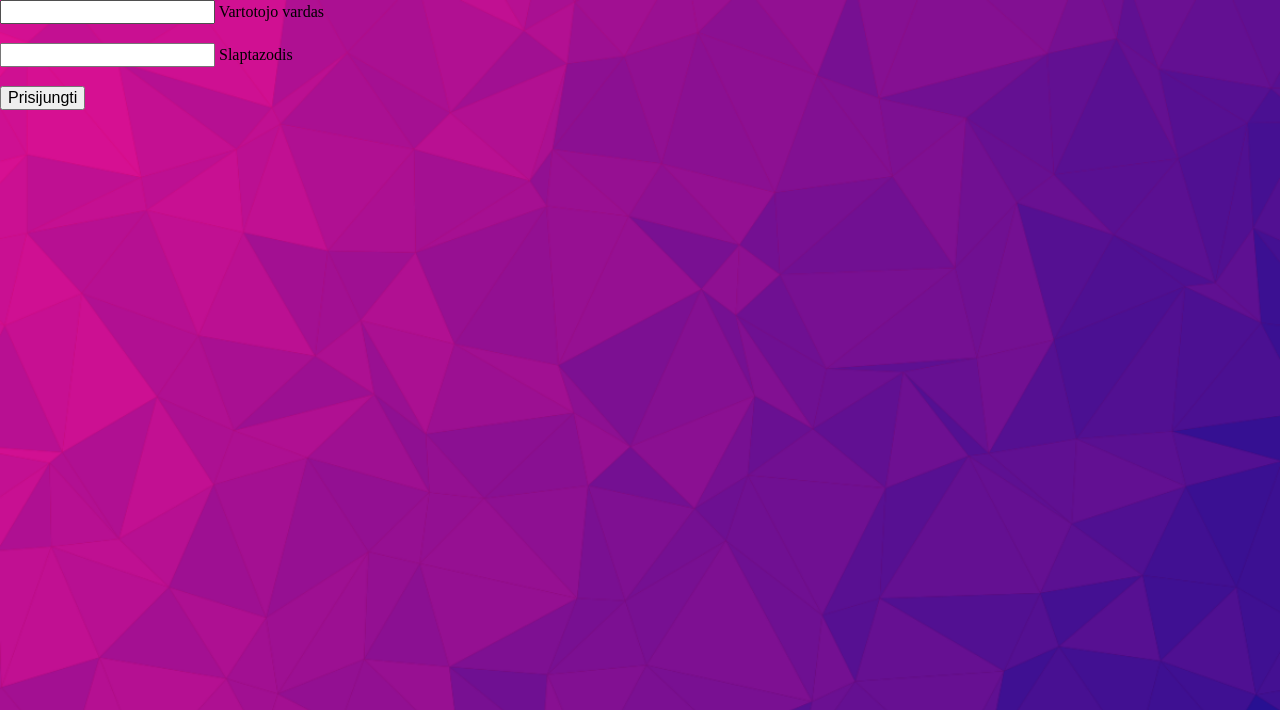
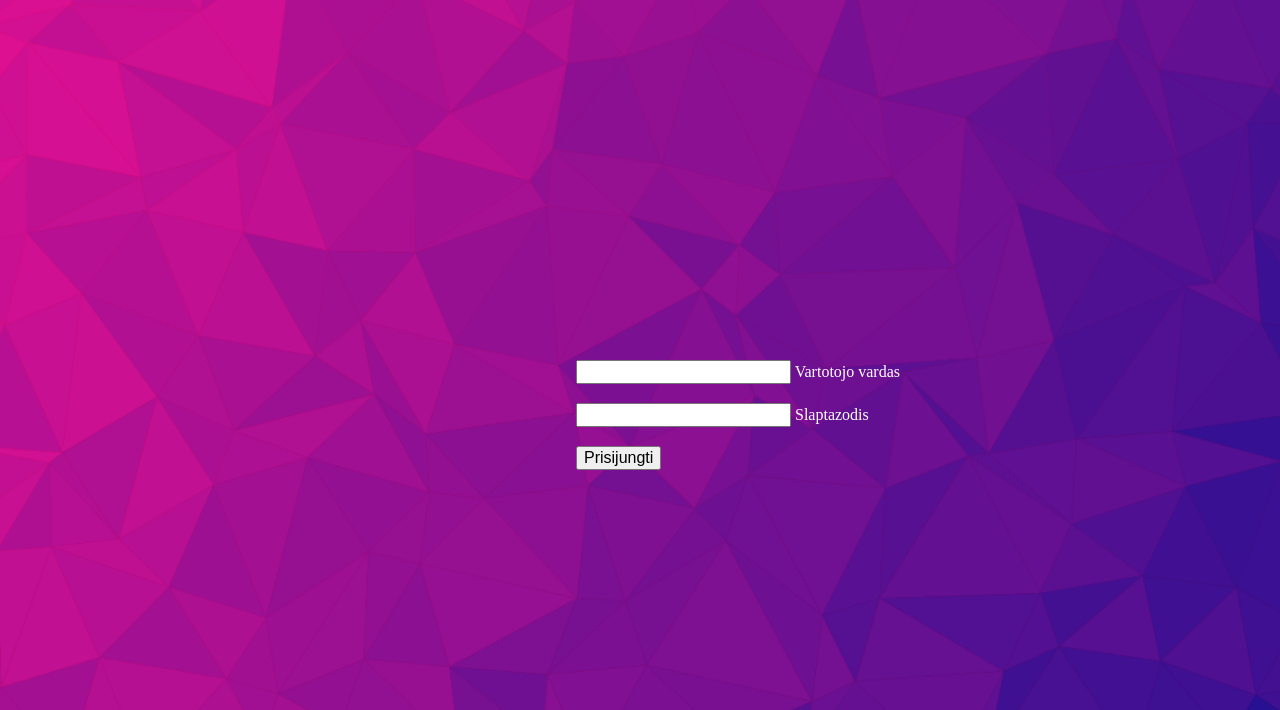
Before and after one commit to staponkust/Klases-darbas, a PHP site: page /Uzduotys/forma3.html in a window 1280 px wide. Shown: the top 710 px of the page. Run offline with PHP 8.4, Linux system fonts and the light colour scheme.

Commit message:
Panaikinau div, kuriame buvo sudejes formos elementus. centravau form elementa. Pasviesinau label kad matytusi geriau ant esamo background.

```diff
--- a/css/login.css
+++ b/css/login.css
@@ -3,9 +3,12 @@ body {
     background-size: cover;
 }
 
-#login {
+form {
     position: absolute;
     top: 45%;
     left: 45%;
-    text-align: center;
 }
+
+form label {
+    color: white;
+}
```
